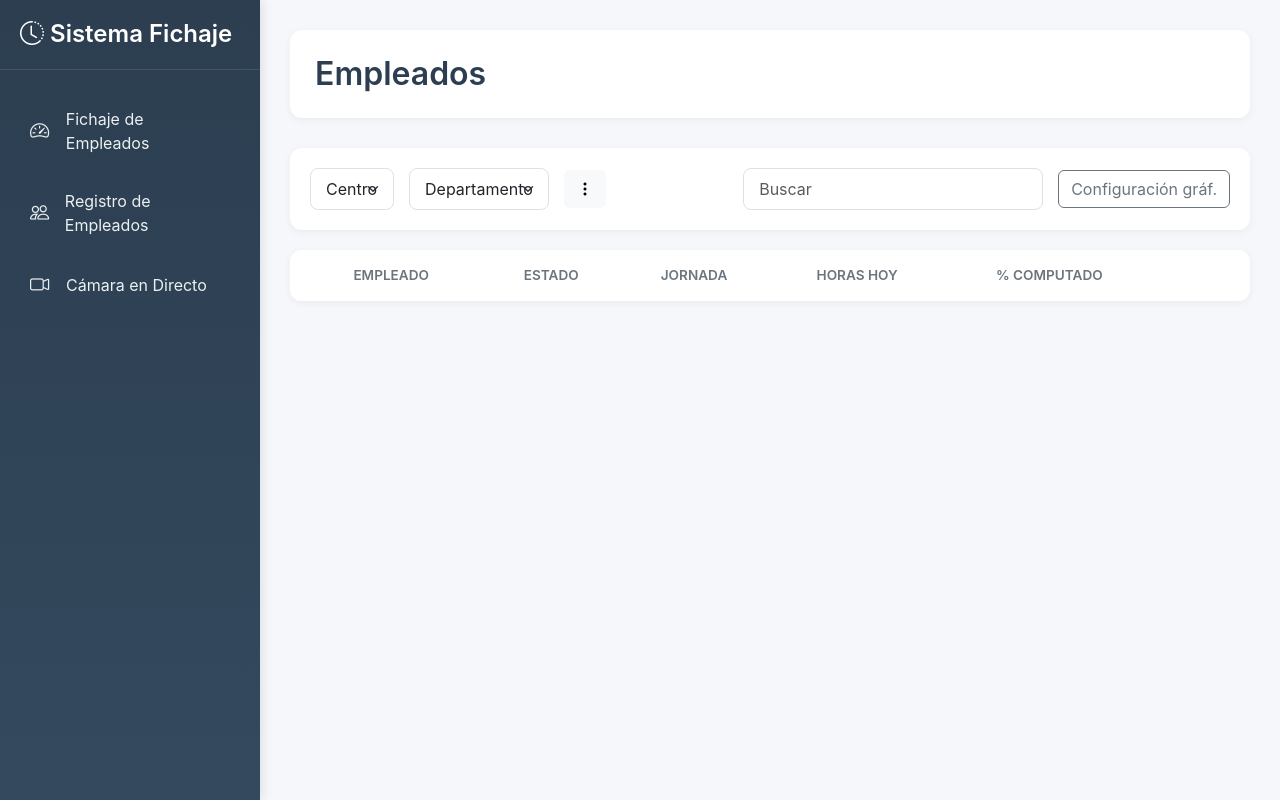
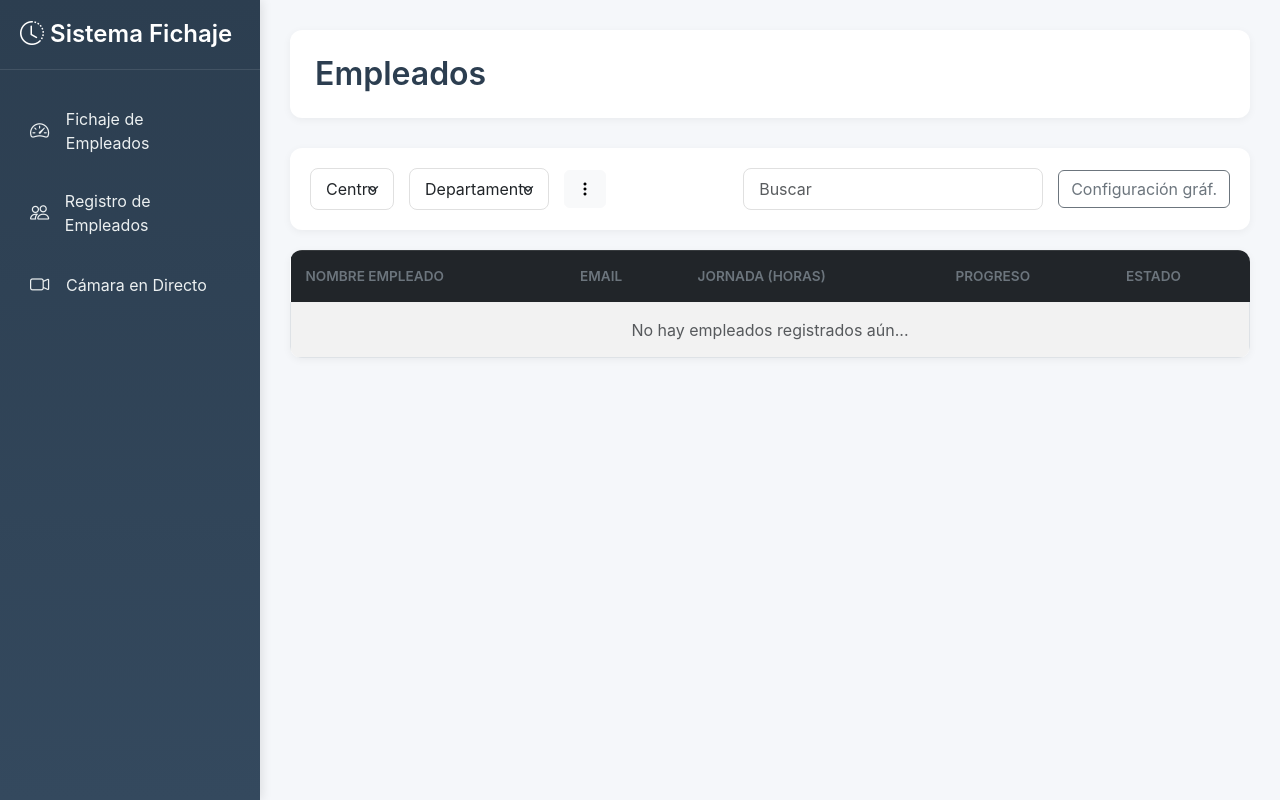
Before and after one commit to luritur/Facial_Recognition_Raspberry, a Flask app: page / in a window 1280 px wide. Run offline with Flask 3, Linux system fonts and the light colour scheme; lists and menus that the app fills with data are empty; parts of the project's set-up code (start-up, migrations or seed data) failed here and were passed over; some libraries are stand-ins or nearby versions.

Commit message:
SEGUIR CON EL DASHBOARD

```diff
--- a/app.py
+++ b/app.py
@@ -1,5 +1,6 @@
 import os
-from web import create_app
+from web import create_app, socketio
+import core.gestion_empleados.gestion as gestion
 
 # Rutas de configuración
 PATH_REGISTER = "/home/pi/Facial_Recognition_Raspberry/imagenes/registro/"
@@ -12,6 +13,8 @@ PATH_REGISTER = "/home/pi/Facial_Recognition_Raspberry/imagenes/registro/"
 app = create_app()
 
 
+gestion.socketio = socketio
+
 if __name__ == '__main__':
     print("=" * 60)
     print("🚀 Iniciando Servidor Flask - Sistema de Reconocimiento Facial")
@@ -20,7 +23,7 @@ if __name__ == '__main__':
     print(f"📍 Acceso red:   http://[IP_RASPBERRY]:8000")
     print("=" * 60)
 
-    # Crear carpetas necesarias si no existen
     os.makedirs(PATH_REGISTER, exist_ok=True)
 
-    app.run(host='0.0.0.0', port=8000, debug=True, threaded=True)
+    # ⚡ Aquí usamos socketio.run() en lugar de app.run()
+    socketio.run(app, host='0.0.0.0', port=8000, debug=True)
--- a/core/main.py
+++ b/core/main.py
@@ -12,6 +12,7 @@ import core.recognition.recognition as recognition
 import core.camera.camera as camera
 import core.queues.colas as queue
 import core.recognition.train_LBPH as train
+from core.gestion_empleados.gestion import reconocer_empleado, registrar_empleado
 
 from core.control import hilos_activos
 from core.control import stop_event
@@ -186,14 +187,17 @@ def ejecutar_registro(nombre_empleado):
     rc = run_camera_thread(frames, 8, PATH_REGISTER, nombre_empleado)
     rc.join()
 
+
     persona_path = os.path.join(PATH_REGISTER, nombre_empleado)
     if not os.path.exists(persona_path) or len(os.listdir(persona_path)) == 0:
         print("❌ ERROR: No se capturaron imágenes. Verifica la cámara.")
         en_ejecucion = False
         return
 
+    registrar_empleado(nombre_empleado) # de momento lo voy a hacer con nombre pero mejor hacerlo con ID
     num_fotos = len(os.listdir(persona_path))
     print(f"✅ Se capturaron {num_fotos} imágenes de {nombre_empleado}")
+
 
     en_ejecucion = False
 
--- a/templates/dashboard.html
+++ b/templates/dashboard.html
@@ -143,58 +143,97 @@
 </div>
 
 <div class="employee-table">
-    <table class="table">
-        <thead>
+    <!-- Tabla -->
+    <table id="tablaEmpleados" class="table table-bordered table-striped">
+        <thead class="table-dark">
             <tr>
-                <th></th>
-                <th>Empleado</th>
+                <th>Nombre Empleado</th>
+                <th>Email</th>
+                <th>Jornada (horas)</th>
+                <th>Progreso</th>
                 <th>Estado</th>
-                <th>Jornada</th>
-                <th>Horas hoy</th>
-                <th>% Computado</th>
-                <th></th>
             </tr>
         </thead>
+
         <tbody>
-            {% for employee in employees %}
+            <!-- Fila vacía estática -->
             <tr>
-                <td>
-                    <input type="checkbox">
-                </td>
-                <td>
-                    <div class="employee-info">
-                        <img src="{{ employee.avatar }}" alt="{{ employee.name }}" class="employee-avatar">
-                        <span class="employee-name">{{ employee.name }}</span>
-                    </div>
-                </td>
-                <td>
-                    <span class="status-badge status-online">Online</span>
-                </td>
-                <td>
-                    <div class="time-display">{{ employee.jornada }}</div>
-                    <div class="progress-bar-custom mt-2">
-                        <div class="progress-fill" style="width: progreso"></div>
-                    </div>
-                </td>
-                <td>
-                    <div class="time-display">{{ employee.horas_hoy }}</div>
-                    <div class="progress-bar-custom mt-2">
-                        <div class="progress-fill" style="width: progreso"></div>
-                    </div>
-                </td>
-                <td>
-                    <span class="task-badge">{{ employee.tareas }} tarea{% if employee.tareas != 1 %}s{% endif %}</span>
-                    <div class="completion-text mt-1">{{ employee.computado }}%</div>
-                </td>
-                <td>
-                    <div class="time-display">{{ employee.hora }}</div>
-                    <div class="progress-bar-custom mt-2">
-                        <div class="progress-fill" style="width:progreso"></div>
-                    </div>
-                </td>
+                <td colspan="5" class="text-center text-muted">No hay empleados registrados aún...</td>
             </tr>
-            {% endfor %}
         </tbody>
     </table>
 </div>
+
+<script src="//cdnjs.cloudflare.com/ajax/libs/socket.io/4.6.1/socket.io.min.js"></script>
+<script>
+const socket = io("http://localhost:8000");
+
+// Función para limpiar la fila vacía
+function limpiarFilaVacia() {
+    const tbody = document.querySelector("#tablaEmpleados tbody");
+    if (tbody.children.length === 1 &&
+        tbody.children[0].children[0].colSpan === 5) {
+        tbody.innerHTML = "";
+    }
+}
+
+// Función para agregar un empleado
+function agregarEmpleado(nombre, email, jornada, horas, estado) {
+    limpiarFilaVacia();
+    const tbody = document.querySelector("#tablaEmpleados tbody");
+    const fila = document.createElement("tr");
+
+    const progreso = Math.min((horas / jornada) * 100, 100);
+    let color = "gray";
+    if (estado === "trabajando") color = "yellow";
+    if (estado === "no_entro") color = "red";
+    if (estado === "completado") color = "green";
+
+    fila.innerHTML = `
+        <td>${nombre}</td>
+        <td>${email}</td>
+        <td>${jornada}</td>
+        <td>
+            <div style="width:100%; background:#e5e5e5; border-radius:6px;">
+                <div style="width:${progreso}%; height:12px; background:#007bff; border-radius:6px;"></div>
+            </div>
+            <small>${horas}/${jornada} h</small>
+        </td>
+        <td><span style="display:inline-block;width:16px;height:16px;background:${color};border-radius:50%;border:1px solid #555;"></span></td>
+    `;
+    tbody.appendChild(fila);
+}
+
+// Función para actualizar un empleado
+function actualizarEmpleado(email, horas, estado) {
+    const tbody = document.querySelector("#tablaEmpleados tbody");
+    for (let fila of tbody.rows) {
+        if (fila.cells[1].textContent === email) {
+            const jornada = parseFloat(fila.cells[2].textContent);
+            const progreso = Math.min((horas / jornada) * 100, 100);
+            fila.cells[3].innerHTML = `
+                <div style="width:100%; background:#e5e5e5; border-radius:6px;">
+                    <div style="width:${progreso}%; height:12px; background:#007bff; border-radius:6px;"></div>
+                </div>
+                <small>${horas}/${jornada} h</small>
+            `;
+            let color = "gray";
+            if (estado === "trabajando") color = "yellow";
+            if (estado === "no_entro") color = "red";
+            if (estado === "completado") color = "green";
+            fila.cells[4].innerHTML = `<span style="display:inline-block;width:16px;height:16px;background:${color};border-radius:50%;border:1px solid #555;"></span>`;
+            break;
+        }
+    }
+}
+
+// SocketIO: eventos desde el backend
+socket.on('nuevo_empleado', data => {
+    agregarEmpleado(data.nombre, data.email, data.jornada, data.horas, data.estado);
+});
+
+socket.on('empleado_actualizado', data => {
+    actualizarEmpleado(data.email, data.horas, data.estado);
+});
+</script>
 {% endblock %}
--- a/web/routes/api_routes.py
+++ b/web/routes/api_routes.py
@@ -7,6 +7,7 @@ from core.main import ejecutar_run
 from core.main import ejecutar_registro
 from core.main import detener_run
 from core.main import run_entrenar_modelo_thread
+from core.gestion_empleados.gestion import registrar_empleado, reconocer_empleado
 
 # Variables globales para gestión de estado
 registro_activo = False
```
Also changed, not shown: core/gestion_empleados/gestion.py (added, +21 -0 lines), web/__init__.py (+12 -2 lines).
